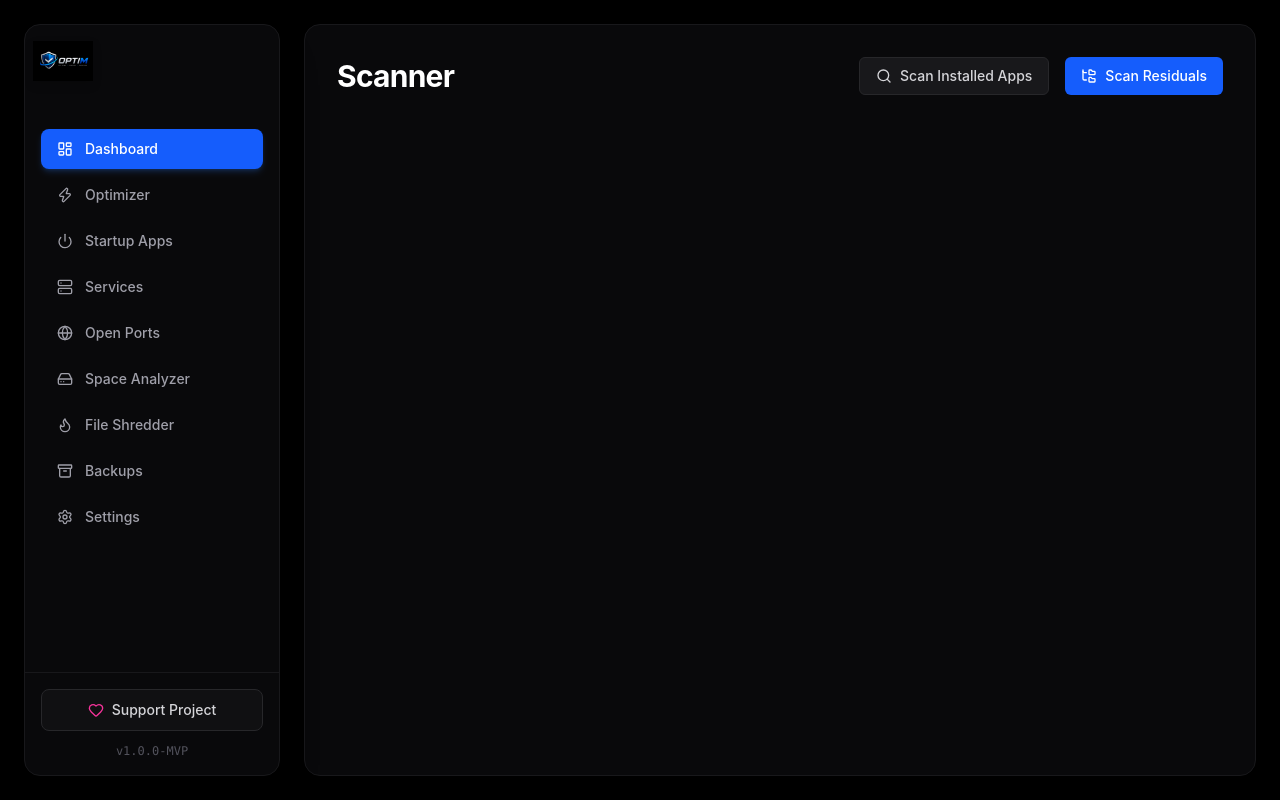
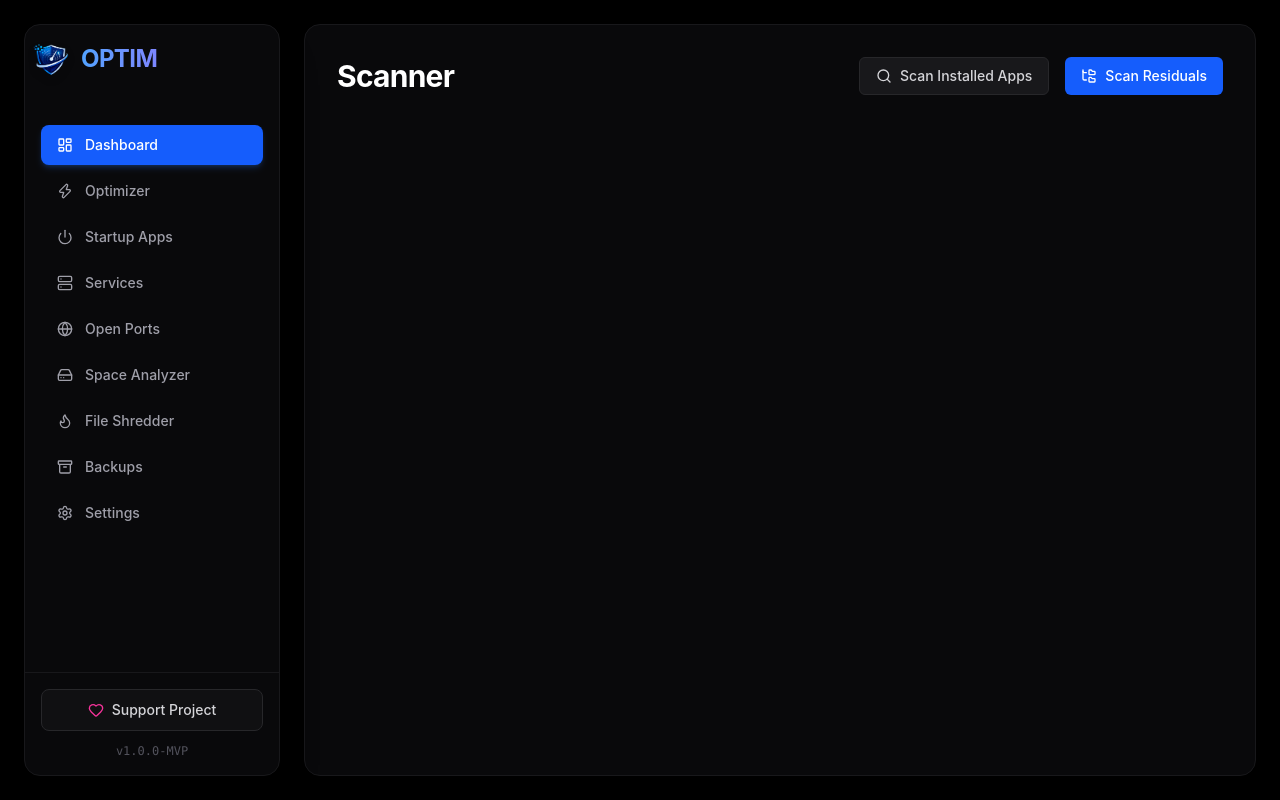
Before and after one commit to anandamw/TraceCleaner, a React (Vite) app: page / in a window 1280 px wide. Built offline with nearby package versions, Linux system fonts and the light colour scheme.

Commit message:
feat: use Logo-Optim.png and OPTIM text in sidebar

```diff
--- a/src/App.tsx
+++ b/src/App.tsx
@@ -20,7 +20,10 @@ function App() {
       {/* Sidebar */}
       <div className="w-64 bg-zinc-950 border border-zinc-900 rounded-2xl flex flex-col z-10 shadow-2xl">
         <div className="flex items-center mb-8 px-2 mt-4 cursor-pointer" onClick={() => setCurrentPage('dashboard')}>
-          <img src="/optim_brand_text.png" alt="Optim Logo" className="h-10 object-contain drop-shadow-lg" />
+          <img src="/Logo-Optim.png" alt="Optim Logo" className="w-9 h-9 object-contain drop-shadow-lg" />
+          <h1 className="text-2xl font-bold bg-clip-text text-transparent bg-gradient-to-r from-blue-400 to-indigo-400 ml-3 tracking-tight">
+            OPTIM
+          </h1>
         </div>
 
         <nav className="flex-1 px-4 py-4 space-y-1.5 overflow-y-auto">
```
Also changed, not shown: public/Logo-Optim.png (renamed from Logo-Optim.png).
